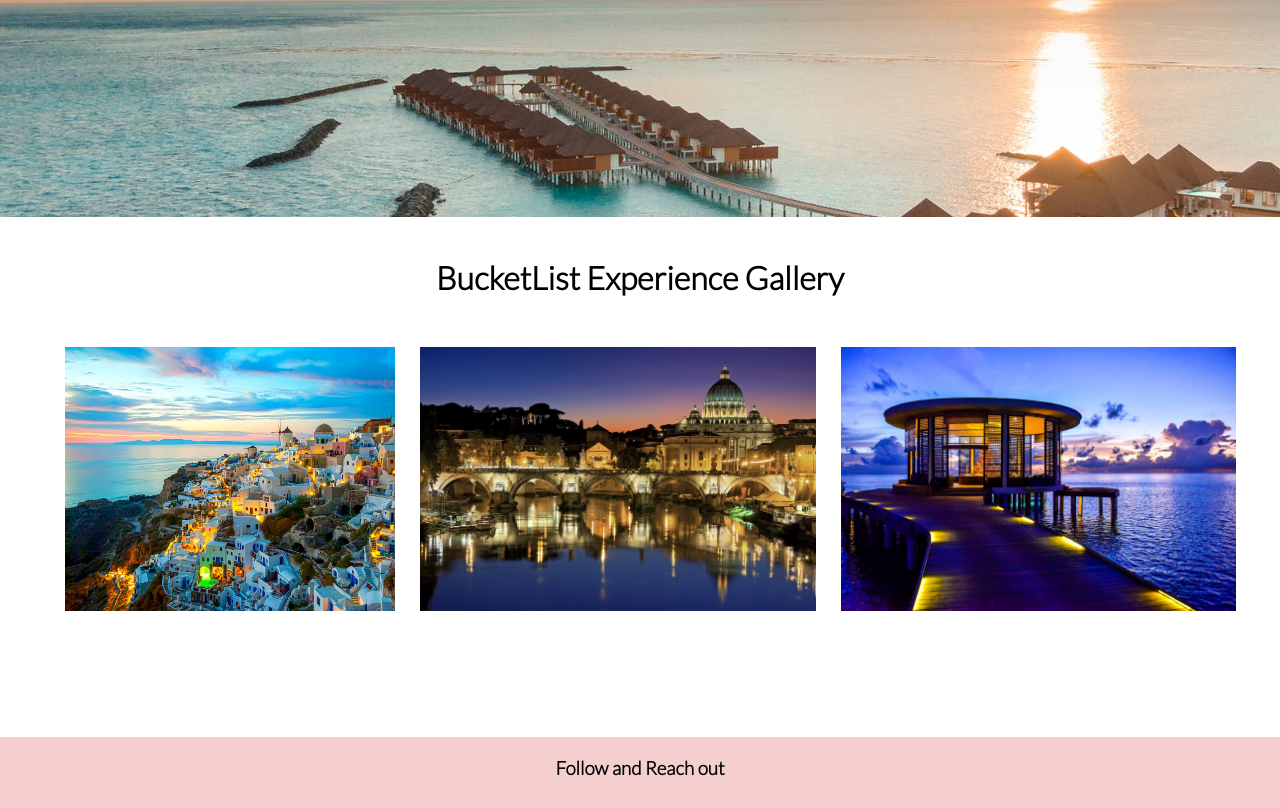
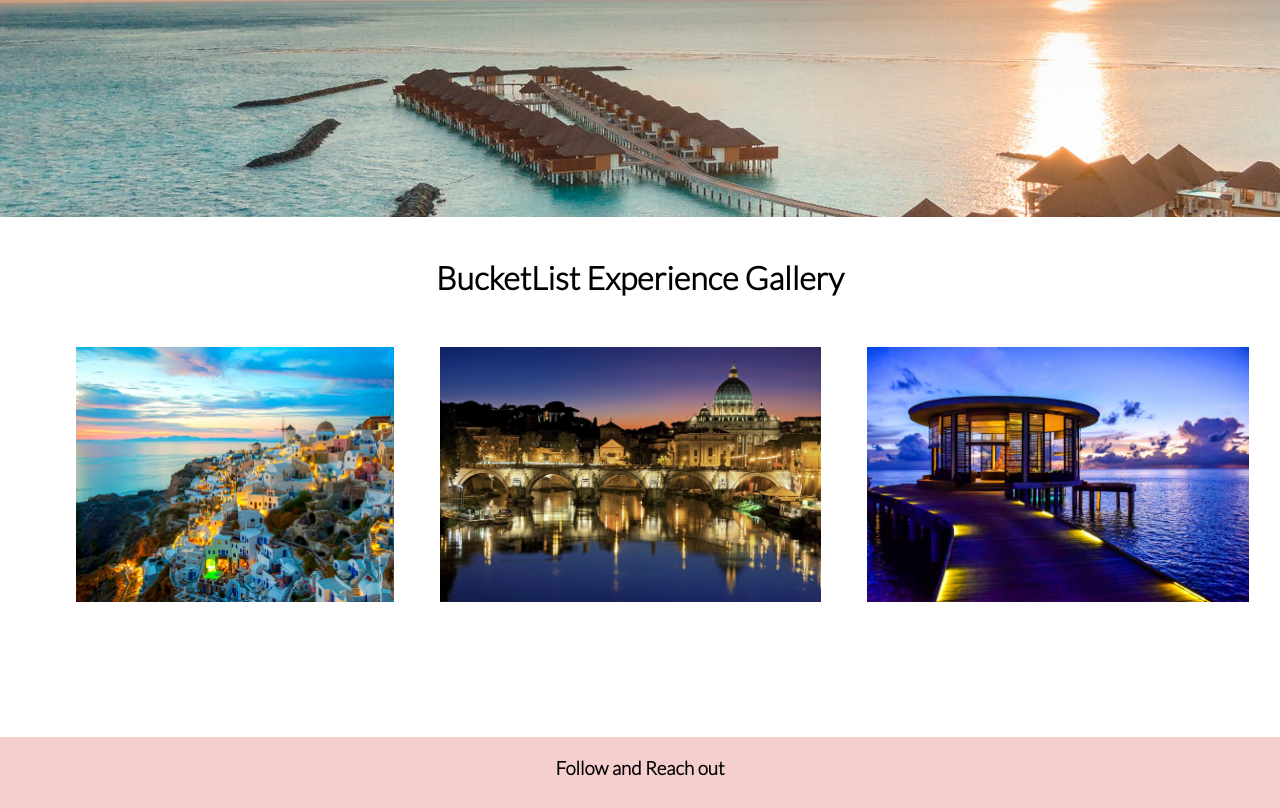
Before and after one commit to Maiyoj/Maps-n-Bags, a React (Create React App) app: page / in a window 1280 px wide. Shown: the part 544-1352 px from the top of the page. Built offline with nearby package versions, Linux system fonts and the light colour scheme.

Commit message:
[update] font family

```diff
--- a/src/App.css
+++ b/src/App.css
@@ -277,13 +277,14 @@ width: 45%;
   }
   @media only screen and (max-width: 1390px) {
     .images{
-      width: 50%;
-      height: 55%;
-      margin-left: 40px;
+      width: 53%;
+      height: 53%;
+      margin-left: 48px;
 
     }
     .images img{
-      padding-left: 25px;
+      padding-left: 28px;
+      margin-right: 18px;
     }
 
 
```
